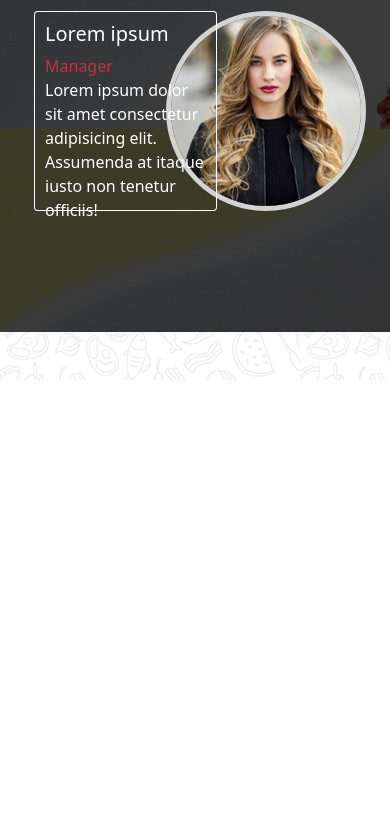
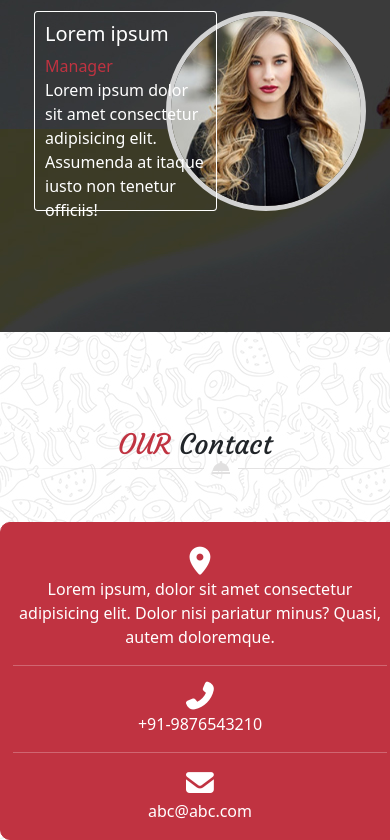
Before and after one commit to Gweny526/cs-site-chef-20, a website: page index.html in a window 390 px wide. Shown: the part 6828-7668 px from the top of the page. Before the commit the page ends 7208 px from the top, so only its background shows below. Drawn offline with nearby package versions, Linux system fonts and the light colour scheme.

Commit message:
section 5 finished witout the responsive and starting the footer

```diff
--- a/index.html
+++ b/index.html
@@ -426,10 +426,37 @@
                         </div>
                     </div>
                 </div>
-
             </div>
         </section>
+<!-- section 5 -->
+<section class="sct-5">
+    <div class="contact-us text-center pt-5">
+        <h2 class="mb-0 text-capitalize fs-1"><span class=" text-uppercase">our</span> contact</h2>
+        <img src="./public/images/decoration_line.png" class="pt-0 pb-5" alt="">
+        <div class="cont-contact container text-white">
+            <div class="pt-4">
+                <a href=""><i class="fas fa-map-marker-alt fs-1 text-white"></i></a>
+                <p class="">Lorem ipsum, dolor sit amet consectetur adipisicing elit. Dolor nisi pariatur minus? Quasi, autem doloremque.</p>
+                <hr>
+            </div>
+            <div>
+                <a href=""><a href=""><i class="fas fa-phone-alt fs-1 text-white"></i></a>
+                <p>+91-9876543210</p>
+                <hr>
+            </div>
+            <div>
+                <a href=""><a href=""><i class="fas fa-envelope fs-1 text-white"></i></a>
+                <p>abc@abc.com</p>
+            </div>
+        </div>
+
+</section>
     </main>
+<!-- footer -->
+<footer>
+
+</footer>
+
     <!-- script -->
     <script src="./node_modules/bootstrap/dist/js/bootstrap.js"></script>
     <script src="./node_modules/@popperjs/core/dist/umd/popper.js"></script>
--- /dev/null
+++ b/src/sass/modules/_section-5.scss
@@ -0,0 +1,17 @@
+// section 5
+.sct-5{
+    .contact-us{
+        h2{
+            font-family: "courgette";
+            span{
+                color: $color-red;
+            }
+        }
+        .cont-contact{
+            background-color: $color-red;
+            width: 400px;
+            border: 1px  solid $color-red;
+            border-radius: 10px;
+        }
+    }
+}
--- a/src/sass/modules/_styles.scss
+++ b/src/sass/modules/_styles.scss
@@ -19,3 +19,6 @@
 
 // section 4
 @import "./section-4";
+
+// section 5
+@import "./section-5"
```
Also changed, not shown: public/css/app.css, 1 other file.
